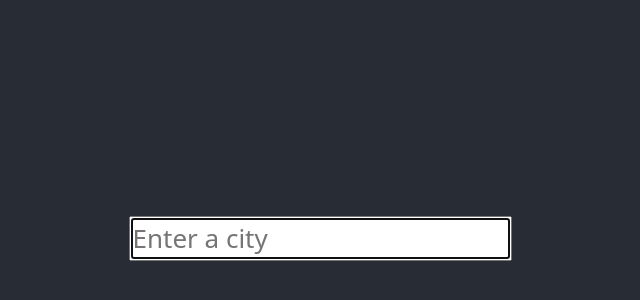
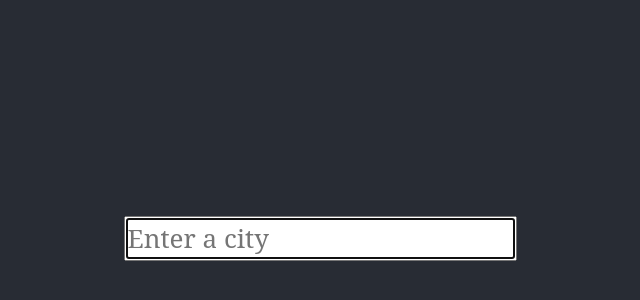
Before and after one commit to Teewawa/react-weather-app, a React (Create React App) app: page / in a window 1280 px wide. Shown: the part 162-462 px from the top of the page, without its empty margins (320-960 px from the left). Built offline with nearby package versions, Linux system fonts and the light colour scheme.

Commit message:
updated family font

```diff
--- a/src/App.css
+++ b/src/App.css
@@ -1,5 +1,6 @@
 .App {
   text-align: center;
+  font-family: "serif", serif;
 }
 
 .App-logo {
```
